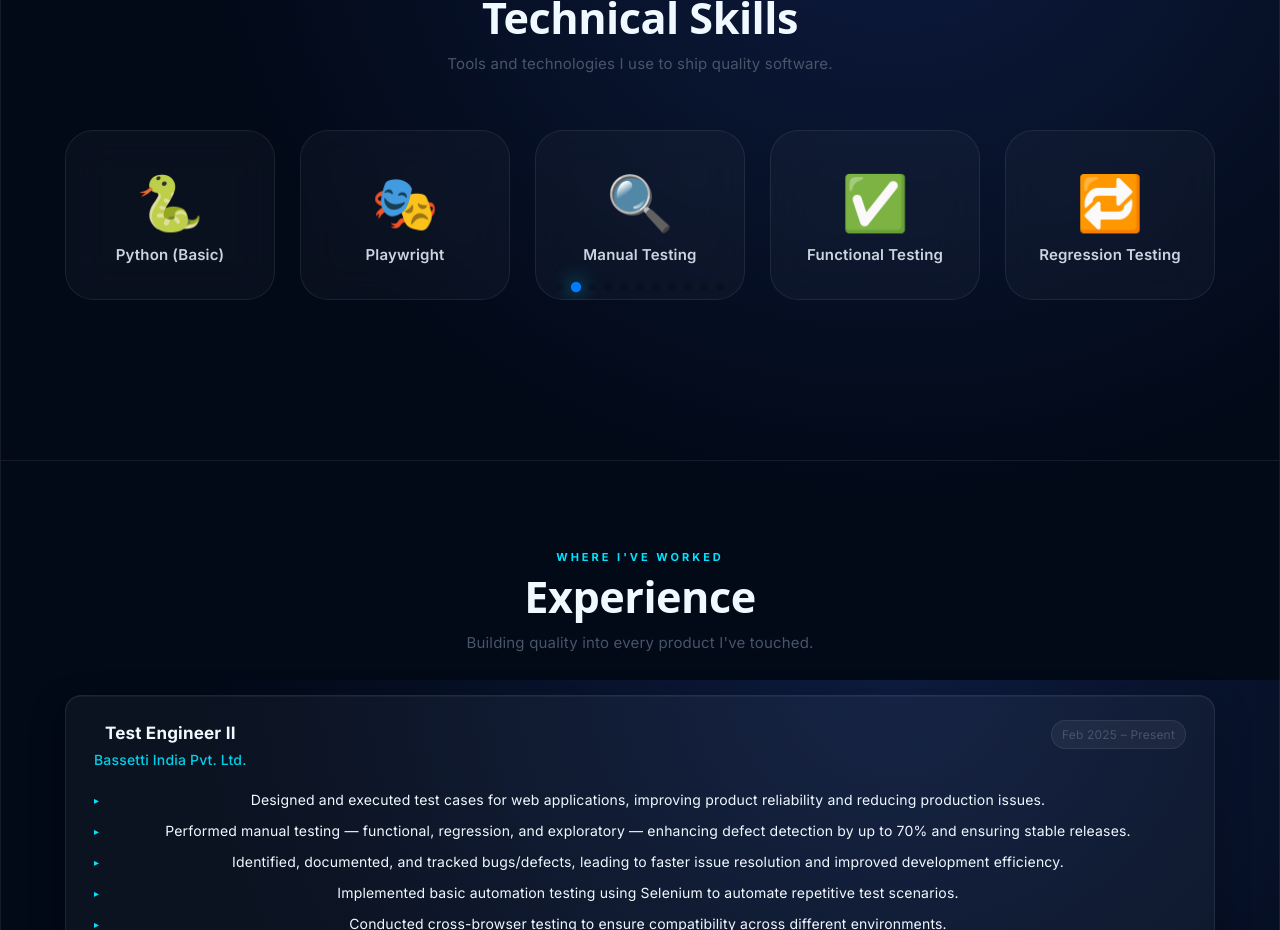
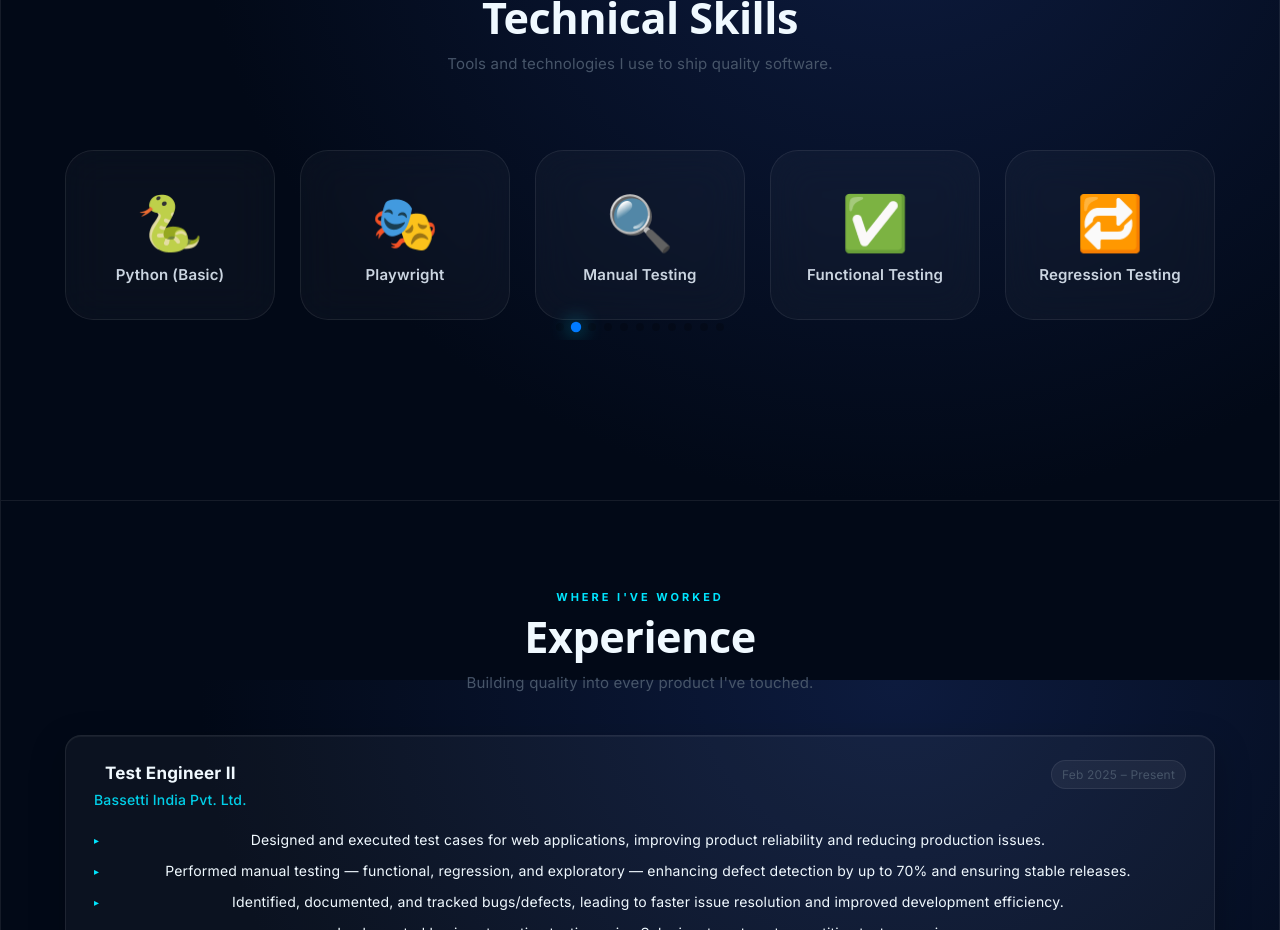
Before and after one commit to SahilRoy-QA/QA-Portfolio, a React (Vite) app: page / in a window 1280 px wide. Shown: the part 920-1850 px from the top of the page. Built offline with nearby package versions, Linux system fonts and the light colour scheme.

Commit message:
Update Skills.css for layout adjustments
Added padding and overflow properties to improve layout.

```diff
--- a/src/components/Skills.css
+++ b/src/components/Skills.css
@@ -17,6 +17,8 @@
   display: flex;
   justify-content: center;
   align-items: center; /* IMPORTANT FIX (prevents top clipping) */
+   overflow: visible;
+    padding: 20px 0;
 }
 
 /* ===========================
```
